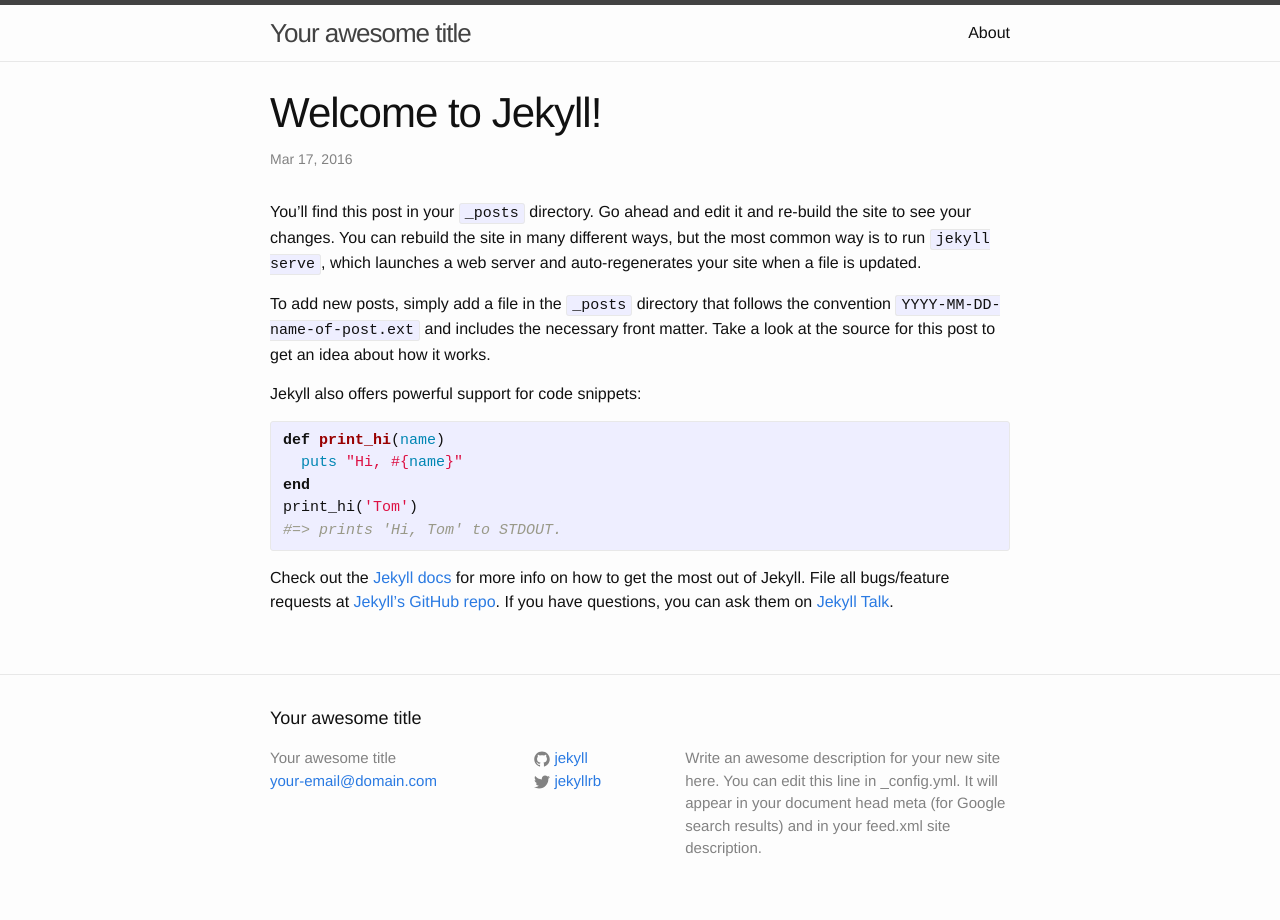
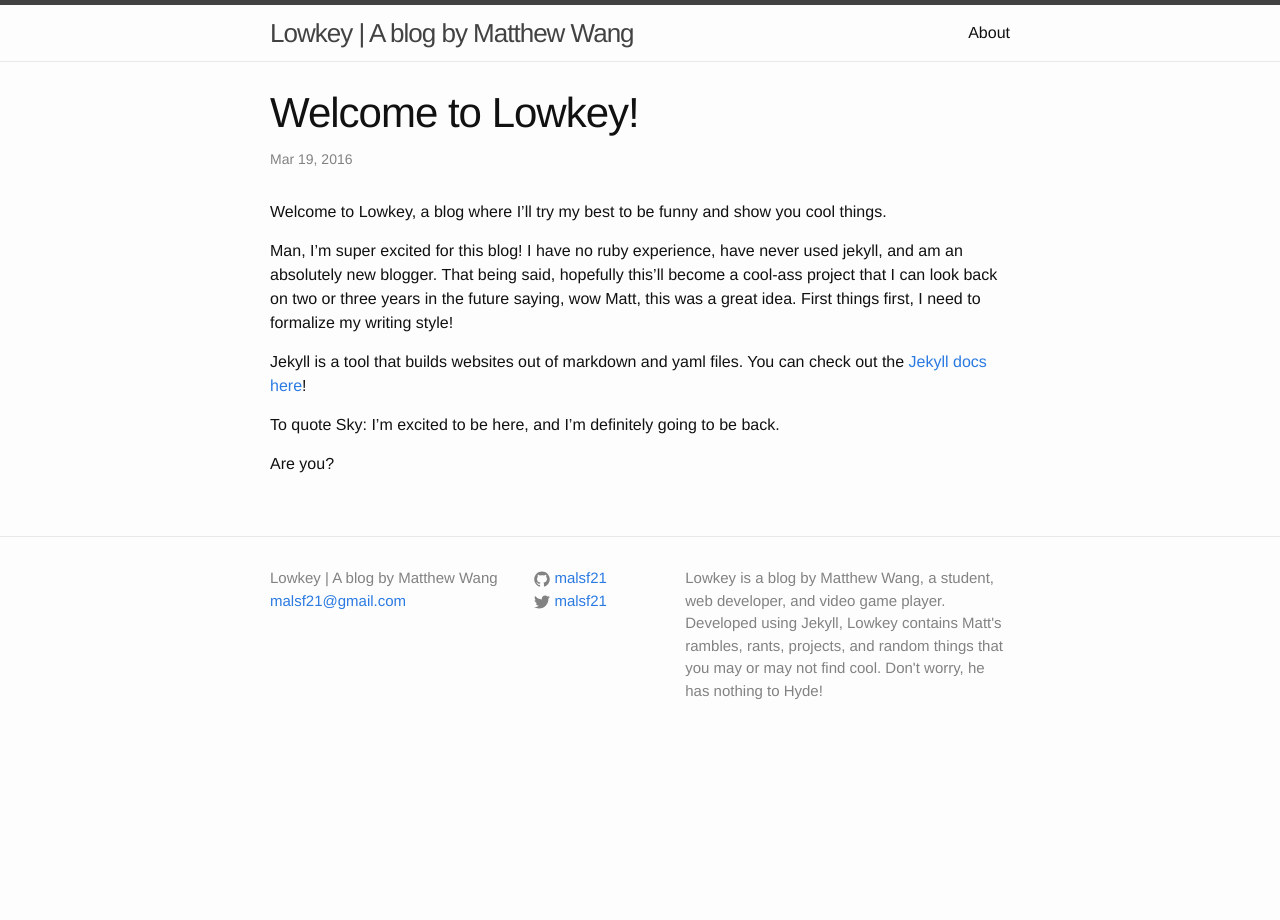
Before and after one commit to mattxwang/lowkey, a Jekyll site: the page built from _posts/2016-03-17-welcome-to-jekyll.markdown, in a window 1280 px wide. Built offline with Jekyll 4.4.1, drawn with Linux system fonts in a browser that asks for light colours.

Commit message:
creates the initial blog

```diff
--- a/_config.yml
+++ b/_config.yml
@@ -6,16 +6,16 @@
 # 'jekyll serve'. If you change this file, please restart the server process.
 
 # Site settings
-title: Your awesome title
-email: your-email@domain.com
+title: Lowkey | A blog by Matthew Wang
+email: malsf21@gmail.com
 description: > # this means to ignore newlines until "baseurl:"
-  Write an awesome description for your new site here. You can edit this
-  line in _config.yml. It will appear in your document head meta (for
-  Google search results) and in your feed.xml site description.
+  Lowkey is a blog by Matthew Wang, a student, web developer, and video game player.
+  Developed using Jekyll, Lowkey contains Matt's rambles, rants, projects, and random things
+  that you may or may not find cool. Don't worry, he has nothing to Hyde!
 baseurl: "" # the subpath of your site, e.g. /blog
-url: "http://yourdomain.com" # the base hostname & protocol for your site
-twitter_username: jekyllrb
-github_username:  jekyll
+url: "http://matthewwang.me" # the base hostname & protocol for your site
+twitter_username: malsf21
+github_username:  malsf21
 
 # Build settings
 markdown: kramdown
--- a/_includes/footer.html
+++ b/_includes/footer.html
@@ -1,8 +1,6 @@
 <footer class="site-footer">
 
   <div class="wrapper">
-
-    <h2 class="footer-heading">{{ site.title }}</h2>
 
     <div class="footer-col-wrapper">
       <div class="footer-col footer-col-1">
--- a/_posts/2016-03-17-welcome-to-jekyll.markdown
+++ b/_posts/2016-03-17-welcome-to-jekyll.markdown
@@ -1,25 +1,15 @@
 ---
 layout: post
-title:  "Welcome to Jekyll!"
-date:   2016-03-17 08:02:52 -0400
-categories: jekyll update
+title:  "Welcome to Lowkey!"
+date:   2016-03-19 18:50:52 -0400
+categories: news dev
 ---
-You’ll find this post in your `_posts` directory. Go ahead and edit it and re-build the site to see your changes. You can rebuild the site in many different ways, but the most common way is to run `jekyll serve`, which launches a web server and auto-regenerates your site when a file is updated.
+Welcome to Lowkey, a blog where I'll try my best to be funny and show you cool things.
 
-To add new posts, simply add a file in the `_posts` directory that follows the convention `YYYY-MM-DD-name-of-post.ext` and includes the necessary front matter. Take a look at the source for this post to get an idea about how it works.
+Man, I'm super excited for this blog! I have no ruby experience, have never used jekyll, and am an absolutely new blogger. That being said, hopefully this'll become a cool-ass project that I can look back on two or three years in the future saying, wow Matt, this was a great idea. First things first, I need to formalize my writing style!
 
-Jekyll also offers powerful support for code snippets:
+Jekyll is a tool that builds websites out of markdown and yaml files. You can check out the [Jekyll docs here](http://jekyllrb.com/docs/home)!
 
-{% highlight ruby %}
-def print_hi(name)
-  puts "Hi, #{name}"
-end
-print_hi('Tom')
-#=> prints 'Hi, Tom' to STDOUT.
-{% endhighlight %}
+To quote Sky: I'm excited to be here, and I'm definitely going to be back.
 
-Check out the [Jekyll docs][jekyll-docs] for more info on how to get the most out of Jekyll. File all bugs/feature requests at [Jekyll’s GitHub repo][jekyll-gh]. If you have questions, you can ask them on [Jekyll Talk][jekyll-talk].
-
-[jekyll-docs]: http://jekyllrb.com/docs/home
-[jekyll-gh]:   https://github.com/jekyll/jekyll
-[jekyll-talk]: https://talk.jekyllrb.com/
+Are you?
--- a/index.html
+++ b/index.html
@@ -18,6 +18,4 @@ layout: default
     {% endfor %}
   </ul>
 
-  <p class="rss-subscribe">subscribe <a href="{{ "/feed.xml" | prepend: site.baseurl }}">via RSS</a></p>
-
 </div>
```
Also changed, not shown: about.md (+15 -7 lines).
